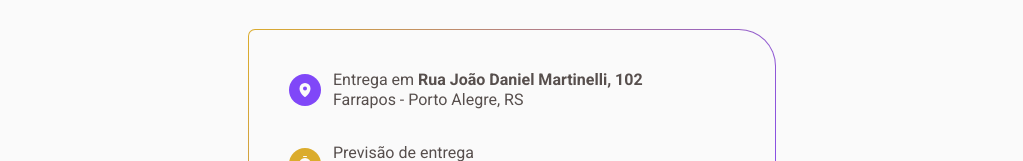
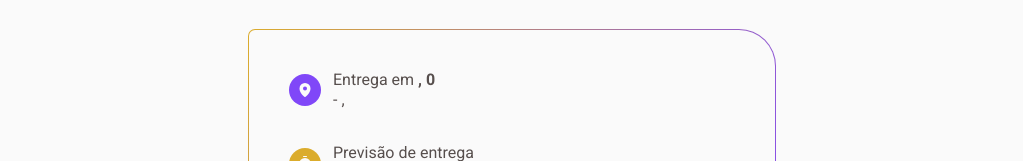
Before and after one commit to JamDev0/coffe, a React (Vite) app: page /success in a window 1280 px wide. Shown: the part 264-425 px from the top of the page, without its empty margins (128-1151 px from the left). Built offline with nearby package versions, Linux system fonts and the light colour scheme.

Commit message:
Dinamificação do conteudo do Success

```diff
--- a/src/pages/Success/index.tsx
+++ b/src/pages/Success/index.tsx
@@ -3,8 +3,11 @@ import { DeliveryBoldInfo, DeliveryInfo, DeliveryInfosContainer, SuccessContaine
 import SuccessImg from '../../assets/SuccessImg.png'
 import { Icon } from "../../components/Icon";
 import { CurrencyCircleDollar, MapPin, Timer } from "phosphor-react";
+import { useOrderForm } from "../../hooks/useOrderForm";
 
 export function Success() {
+  const { inputsValues } = useOrderForm()
+
   return (
     <SuccessContainer>
       <SuccessInfoContainer>
@@ -14,9 +17,9 @@ export function Success() {
           <DeliveryInfo>
             <Icon svg={<MapPin weight="fill"/>} backgroundColor='purple' />
             <p>
-              Entrega em <DeliveryBoldInfo>Rua João Daniel Martinelli, 102</DeliveryBoldInfo>
+              Entrega em <DeliveryBoldInfo>{inputsValues.street}, {inputsValues.streetNumber} {inputsValues.streetComplement ? '- ' + inputsValues.streetComplement : null }</DeliveryBoldInfo>
               <br />
-              Farrapos - Porto Alegre, RS
+              {inputsValues.city} - {inputsValues.district}, {inputsValues.federativeUnit}
             </p>
           </DeliveryInfo>
 
```
